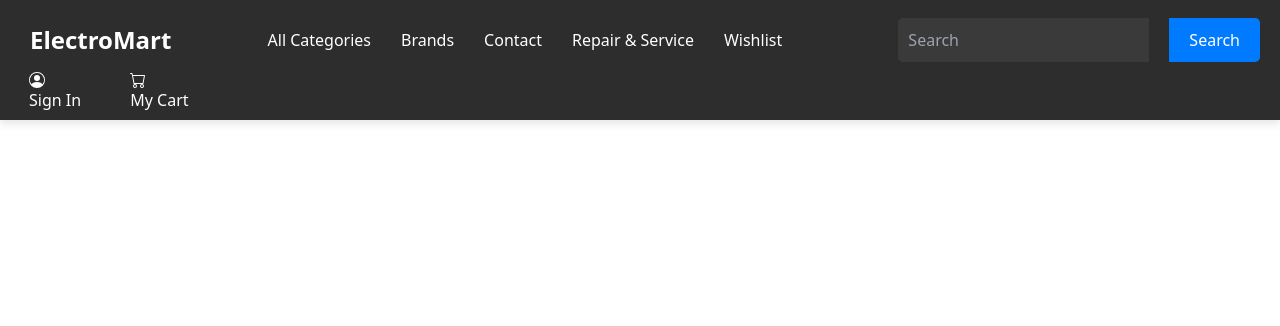
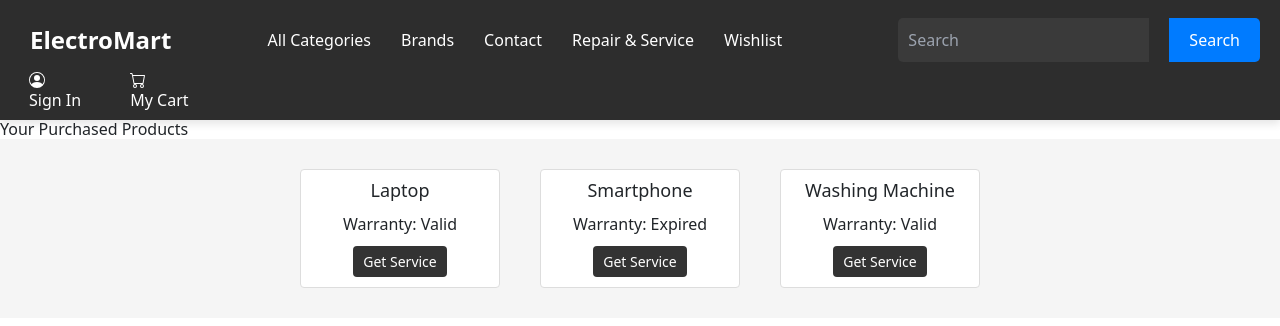
Before and after one commit to Shejaltiwari2356/ElectromartNewRepo, a React (Vite) app in the folder client/: page /service in a window 1280 px wide. Shown: the top 326 px of the page. Built offline with nearby package versions, Linux system fonts and the light colour scheme; no server answers.

Commit message:
Service and repairing page done

```diff
--- a/client/src/App.jsx
+++ b/client/src/App.jsx
@@ -8,10 +8,10 @@ import ProductDetailPage from "./components/ProductDetailPage";
 import Search from "./components/Search";
 import Cart from "./pages/Cart";
 import 'bootstrap/dist/css/bootstrap.min.css';
-
 import ThankYouPage from "./pages/ThankYou";
 import Payment from "./pages/Payment";
 import WishList from "./pages/WishList";
+import ServicePage from "./pages/Service";
 
 function App() {
   return (
@@ -29,6 +29,7 @@ function App() {
           <Route path="/thank-you" element={<ThankYouPage />} />
           <Route path="/payment" element={<Payment />} />
           <Route path="/wishlist" element={<WishList/>} />
+          <Route path= "/service" element= {<ServicePage />} />
         </Routes>
       </BrowserRouter>
     </>
--- /dev/null
+++ b/client/src/pages/Service.css
@@ -0,0 +1,62 @@
+.service-page {
+    max-width: 900px;
+    margin: 0 auto;
+    padding: 20px;
+    background-color: #f9f9f9;
+}
+
+h1, h2 {
+    color: #333;
+    text-align: center;
+}
+
+.product-list {
+    display: flex;
+    flex-wrap: wrap;
+    gap: 20px;
+    justify-content: center;
+}
+
+.product-item {
+    background-color: #fff;
+    border: 1px solid #ddd;
+    padding: 10px;
+    border-radius: 5px;
+    text-align: center;
+    width: 250px;
+}
+
+button {
+    background-color: #007bff;
+    color: #fff;
+    border: none;
+    padding: 10px;
+    cursor: pointer;
+    border-radius: 5px;
+    margin-top: 10px;
+}
+
+button:hover {
+    background-color: #0056b3;
+}
+
+.service-form {
+    margin-top: 20px;
+    padding: 20px;
+    background-color: #f1f1f1;
+    border-radius: 5px;
+}
+
+textarea {
+    width: 100%;
+    padding: 10px;
+    margin-top: 10px;
+    border-radius: 5px;
+}
+
+.confirmation-message {
+    text-align: center;
+    color: green;
+    font-size: 1.2em;
+    margin-top: 20px;
+}
--- /dev/null
+++ b/client/src/pages/Service.jsx
@@ -0,0 +1,66 @@
+import React, { useState } from "react";
+
+const ServicePage = () => {
+    const [products, setProducts] = useState([
+        { id: 1, name: "Laptop", warranty: true },
+        { id: 2, name: "Smartphone", warranty: false },
+        { id: 3, name: "Washing Machine", warranty: true }
+    ]); // Dummy product data
+
+    const [selectedProduct, setSelectedProduct] = useState(null);
+    const [issue, setIssue] = useState("");
+    const [message, setMessage] = useState("");
+
+    const handleProductSelect = (product) => {
+        if (product.warranty) {
+            setSelectedProduct(product);
+        } else {
+            alert("This product is no longer under warranty.");
+        }
+    };
+
+    const handleIssueSubmit = (e) => {
+        e.preventDefault();
+        setMessage("Your issue has been reported. We will resolve it soon.");
+        setSelectedProduct(null);  // Reset the selection
+        setIssue("");  // Clear the issue form
+    };
+
+    return (
+        <div className="service-page">
+            <h1>Your Purchased Products</h1>
+            <div className="product-list">
+                {products.map(product => (
+                    <div className="product-item" key={product.id}>
+                        <h3>{product.name}</h3>
+                        <p>Warranty: {product.warranty ? "Valid" : "Expired"}</p>
+                        <button onClick={() => handleProductSelect(product)}>
+                            Get Service
+                        </button>
+                    </div>
+                ))}
+            </div>
+
+            {selectedProduct && (
+                <div className="service-form">
+                    <h2>Report Issue for {selectedProduct.name}</h2>
+                    <form onSubmit={handleIssueSubmit}>
+                        <label>
+                            Describe your issue:
+                            <textarea
+                                value={issue}
+                                onChange={(e) => setIssue(e.target.value)}
+                                required
+                            />
+                        </label>
+                        <button type="submit">Submit Issue</button>
+                    </form>
+                </div>
+            )}
+
+            {message && <p className="confirmation-message">{message}</p>}
+        </div>
+    );
+};
+
+export default ServicePage;
```
